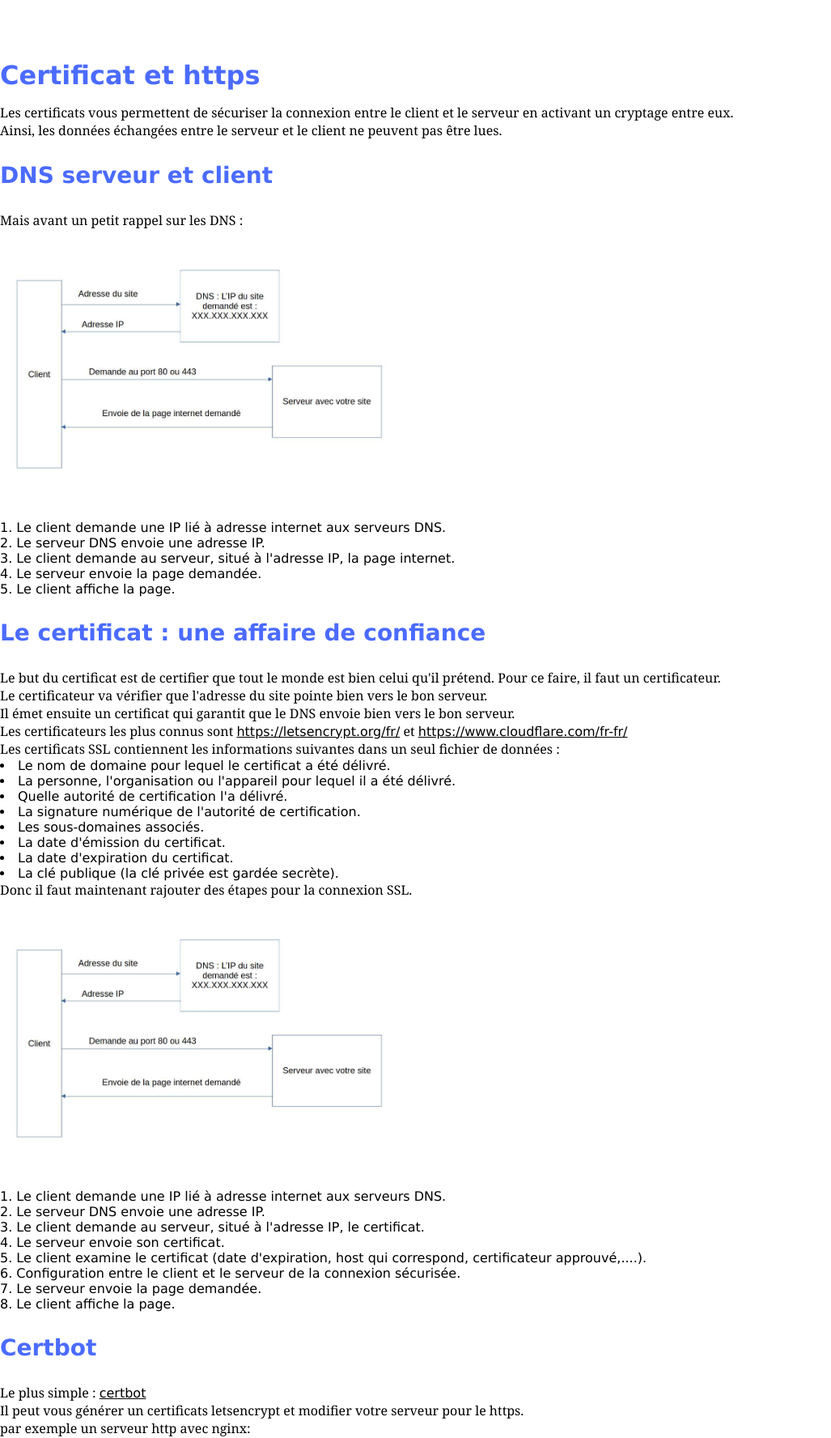
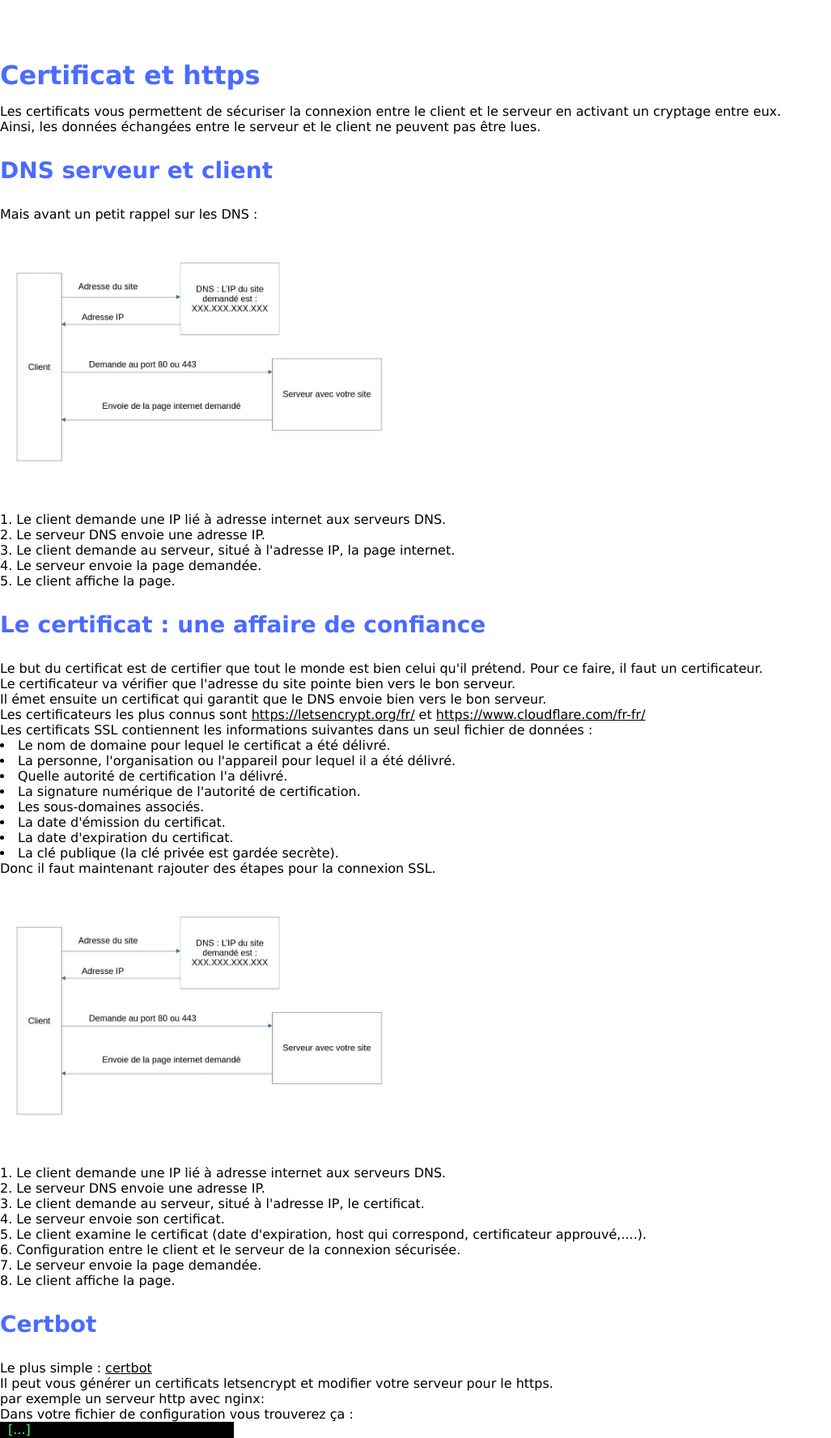
Before and after one commit to barrmath/piweb, a Flask app: page /reseaux/Certificat/ in a window 1280 px wide. Shown: the part 41-1817 px from the top of the page at 81% size, without its empty margins (0-1027 px from the left). Run offline with Flask 3, Linux system fonts and the light colour scheme.

Commit message:
WIP enlever les br certificats.html

```diff
--- a/web_app/templates/reseaux/certificats.html
+++ b/web_app/templates/reseaux/certificats.html
@@ -3,11 +3,11 @@
 {% block content %}
 
 <h1>Certificat et https</h1>
-Les certificats vous permettent de sécuriser la connexion entre le client et le serveur en activant un cryptage entre eux.<br>
-Ainsi, les données échangées entre le serveur et le client ne peuvent pas être lues.<br>
+<p>Les certificats vous permettent de sécuriser la connexion entre le client et le serveur en activant un cryptage entre eux.</p>
+<p>Ainsi, les données échangées entre le serveur et le client ne peuvent pas être lues.</p>
 <h2>DNS serveur et client</h2>
-Mais avant un petit rappel sur les DNS :<br>
-<img src={{ url_for('static', filename='img/autohebergement/principe_internet.jpg') }} alt="schema internet" width="500"></img><br>
+<p>Mais avant un petit rappel sur les DNS :</p>
+<div><img src={{ url_for('static', filename='img/autohebergement/principe_internet.jpg') }} alt="schema internet" width="500"></div>
 <ol>
     <li>Le client demande une IP lié à adresse internet aux serveurs DNS.</li>
     <li>Le serveur DNS envoie une adresse IP.</li>
@@ -17,11 +17,12 @@ Mais avant un petit rappel sur les DNS :<br>
 </ol>
 
 <h2>Le certificat : une affaire de confiance</h2>
-Le but du certificat est de certifier que tout le monde est bien celui qu'il prétend. Pour ce faire, il faut un certificateur.<br>
-Le certificateur va vérifier que l'adresse du site pointe bien vers le bon serveur.<br>
-Il émet ensuite un certificat qui garantit que le DNS envoie bien vers le bon serveur.<br>
-Les certificateurs les plus connus sont <a href="https://letsencrypt.org/fr/">https://letsencrypt.org/fr/</a> et <a href="https://www.cloudflare.com/fr-fr/">https://www.cloudflare.com/fr-fr/</a><br>
-Les certificats SSL contiennent les informations suivantes dans un seul fichier de données :<ul>
+<p>Le but du certificat est de certifier que tout le monde est bien celui qu'il prétend. Pour ce faire, il faut un certificateur.</p>
+<p>Le certificateur va vérifier que l'adresse du site pointe bien vers le bon serveur.</p>
+<p>Il émet ensuite un certificat qui garantit que le DNS envoie bien vers le bon serveur.</p>
+<p>Les certificateurs les plus connus sont <a href="https://letsencrypt.org/fr/">https://letsencrypt.org/fr/</a> et <a href="https://www.cloudflare.com/fr-fr/">https://www.cloudflare.com/fr-fr/</a></p>
+<p>Les certificats SSL contiennent les informations suivantes dans un seul fichier de données :</p>
+<ul>
     <li>Le nom de domaine pour lequel le certificat a été délivré.</li>
     <li>La personne, l'organisation ou l'appareil pour lequel il a été délivré.</li>
     <li>Quelle autorité de certification l'a délivré.</li>
@@ -31,8 +32,8 @@ Les certificats SSL contiennent les informations suivantes dans un seul fichier
     <li>La date d'expiration du certificat.</li>
     <li>La clé publique (la clé privée est gardée secrète).</li>
 </ul>
-Donc il faut maintenant rajouter des étapes pour la connexion SSL.<br>
-<img src={{ url_for('static', filename='img/autohebergement/principe_internet.jpg') }} alt="schema internet" width="500"></img><br>
+<p>Donc il faut maintenant rajouter des étapes pour la connexion SSL.</p>
+<div><img src={{ url_for('static', filename='img/autohebergement/principe_internet.jpg') }} alt="schema internet" width="500"></div>
 <ol>
     <li>Le client demande une IP lié à adresse internet aux serveurs DNS.</li>
     <li>Le serveur DNS envoie une adresse IP.</li>
@@ -44,10 +45,10 @@ Donc il faut maintenant rajouter des étapes pour la connexion SSL.<br>
     <li>Le client affiche la page.</li>
 </ol>
 <h2>Certbot</h2>
-Le plus simple : <a href="https://certbot.eff.org/">certbot</a><br>
-Il peut vous générer un certificats letsencrypt et modifier votre serveur pour le https.<br>
-par exemple un serveur http avec nginx:<br>
-Dans votre fichier de configuration vous trouverez ça :
+<p>Le plus simple : <a href="https://certbot.eff.org/">certbot</a></p>
+<p>Il peut vous générer un certificats letsencrypt et modifier votre serveur pour le https.</p>
+<p>par exemple un serveur http avec nginx:</p>
+<p>Dans votre fichier de configuration vous trouverez ça :</p>
 <pre class="code">
 [...]
     server {
@@ -58,20 +59,20 @@ Dans votre fichier de configuration vous trouverez ça :
         }
     }
 </pre>
-listen permet d'écouter sur le port http (port 80).<br>
-Le serveur à le même nom que votre site internet (host).<br>
-Le but de certbot seras de générer un certificat et de vous modifier votre serveur pour afficher le site en https<br>
-La manipulation du site fonctionne après avoir installé cerbot, il faut juste le lancer. L'option certonly permet de ne pas modifier nginx<br>
+<p>listen permet d'écouter sur le port http (port 80).</p>
+<p>Le serveur à le même nom que votre site internet (host).</p>
+<p>Le but de certbot seras de générer un certificat et de vous modifier votre serveur pour afficher le site en https</p>
+<p>La manipulation du site fonctionne après avoir installé cerbot, il faut juste le lancer. L'option certonly permet de ne pas modifier nginx</p>
 <div class="code">
 sudo certbot --nginx
 sudo certbot certonly --nginx
 </div>
-Une fois votre certificat généré avec la première commande, vous pouvez tester votre site en https.<br>
-Certbot a modifié votre configuration pour écouter le port 80 (http) et rediriger vers le port 443 (https). Et il a configuré un serveur https.<br>
-Dans ce cas, votre site est accessible en https, mais il n'est plus disponible en https.<br>
-<br>
-Ce site personnel n'a pas de secret à garder (pas de base de données, ni de compte, ...). Si le vôtre non plus, il pourrait être en http et en https.<br>
-Avec la deuxième commande, il suffit de créer un deuxième serveur dans la config de nginx.<br>
+<p>Une fois votre certificat généré avec la première commande, vous pouvez tester votre site en https.</p>
+<p>Certbot a modifié votre configuration pour écouter le port 80 (http) et rediriger vers le port 443 (https). Et il a configuré un serveur https.</p>
+<p>Dans ce cas, votre site est accessible en https, mais il n'est plus disponible en https.</p>
+<p></p>
+<p>Ce site personnel n'a pas de secret à garder (pas de base de données, ni de compte, ...). Si le vôtre non plus, il pourrait être en http et en https.</p>
+<p>Avec la deuxième commande, il suffit de créer un deuxième serveur dans la config de nginx.</p>
 <pre class="code">
     server {
         listen       443 ssl;
@@ -86,9 +87,9 @@ Avec la deuxième commande, il suffit de créer un deuxième serveur dans la con
         }
     }
         </pre>
-Pour ma part, j'ai d'abord utilisé la première commande certbot puis modifier la configuration de nginx.<br>
+<p>Pour ma part, j'ai d'abord utilisé la première commande certbot puis modifier la configuration de nginx.</p>
 <h2>Renouvellement</h2>
-La commande <div class="code">certbot renew -q</div> permet de renouveler le certificat. En effet, il expire tous les 90 jours.<br>
-Vous pouvez automatiser avec crontab. (crontab -e puis ajouter @monthly sudo certbot renew -q).
+<p>La commande <div class="code">certbot renew -q</div> permet de renouveler le certificat. En effet, il expire tous les 90 jours.</p>
+<p>Vous pouvez automatiser avec crontab. (crontab -e puis ajouter @monthly sudo certbot renew -q).</p>
 
 {% endblock %}
```
